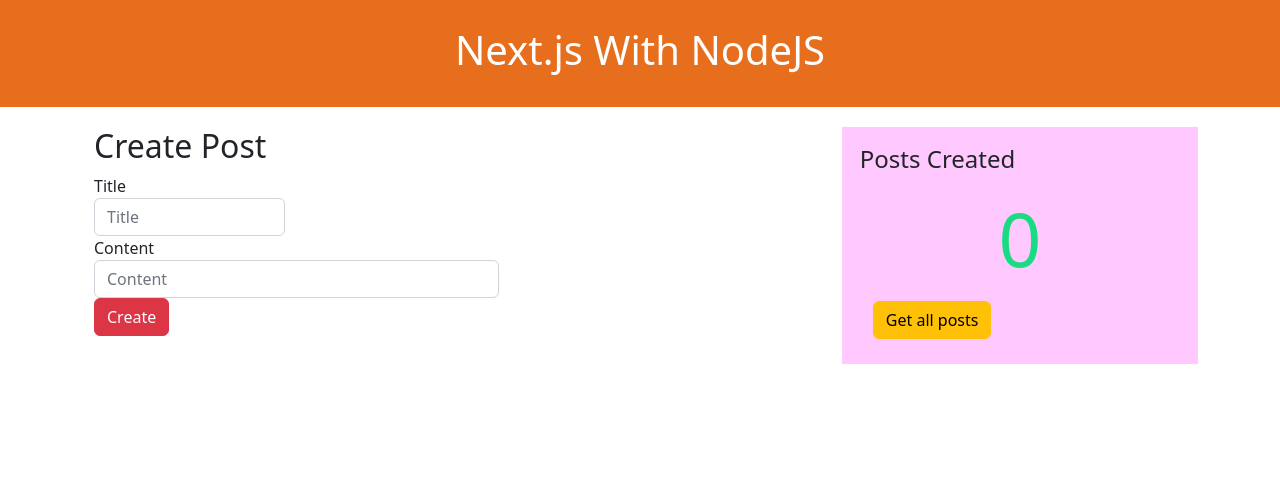
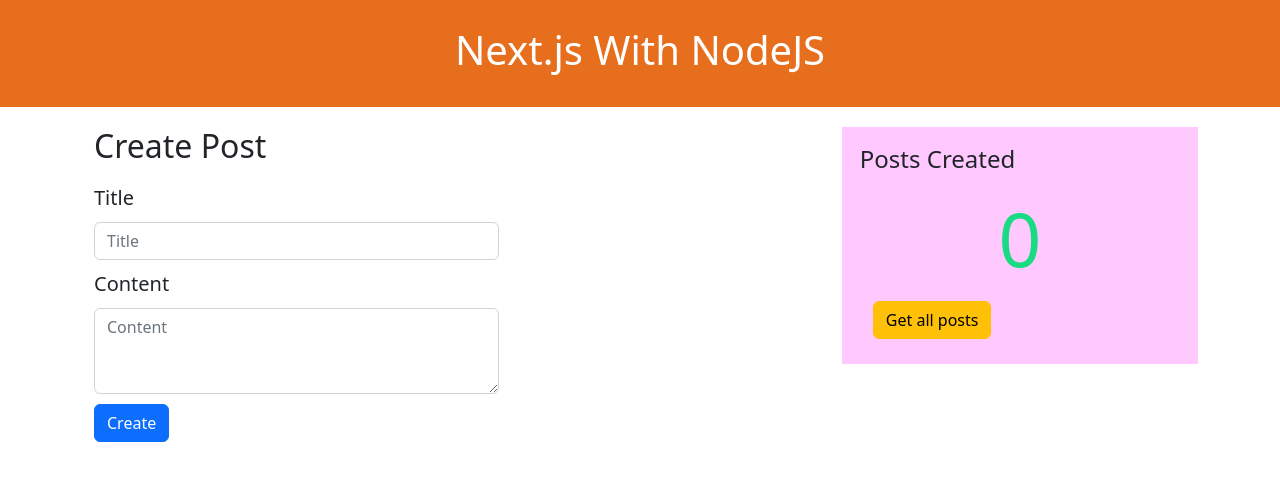
Before and after one commit to UsamaAyub-EE/nodejs-test-project, a Next.js app in the folder blog-app/: page / in a window 1280 px wide. Shown: the top 480 px of the page. Built offline with nearby package versions, Linux system fonts and the light colour scheme.

Commit message:
styling finished

```diff
--- a/blog-app/components/App.js
+++ b/blog-app/components/App.js
@@ -26,12 +26,16 @@
       updatePost(this.state.post, this.state.postID).then(response => {
         console.log(response);
       });
+      this.getAllPosts();
+      this.setState({ post: { title: '', content: '' } });
       return;
     }
     createPost(this.state.post).then(response => {
       console.log(response);
       this.setState({ numberOfPosts: this.state.numberOfPosts + 1 });
     });
+    this.setState({ post: { title: '', content: '' } });
+    this.getAllPosts();
   };
 
   getAllPosts = () => {
@@ -46,6 +50,7 @@
       console.log(response);
       this.setState({ numberOfPosts: this.state.numberOfPosts - 1 });
     });
+    this.getAllPosts();
   };
 
   onChangeForm = e => {
@@ -73,7 +78,7 @@
     return (
       <div className='App'>
         <Header></Header>
-        <div className='container mrgnbtm'>
+        <div className='container mrgntop'>
           <div className='row'>
             <div className='col-md-8'>
               <CreatePost
--- a/blog-app/components/CreatePost.js
+++ b/blog-app/components/CreatePost.js
@@ -10,12 +10,12 @@
   return (
     <div className='container'>
       <div className='row'>
-        <div className='col-md-7 mrgnbtm'>
+        <div className='col-md-7 mrgntop'>
           <h2>{edit ? 'Edit' : 'Create'} Post</h2>
           <form>
             <div className='row'>
-              <div className='form-group col-md-6'>
-                <label htmlFor='exampleInputEmail1'>Title</label>
+              <div className='form-group col-md-12'>
+                <label htmlFor='exampleInputEmail1' class="col-sm-2 col-form-label col-form-label-lg">Title</label>
                 <input
                   type='text'
                   onChange={e => onChangeForm(e)}
@@ -30,8 +30,8 @@
             </div>
             <div className='row'>
               <div className='form-group col-md-12'>
-                <label htmlFor='exampleInputEmail1'>Content</label>
-                <input
+                <label htmlFor='exampleInputEmail1' class="col-sm-2 col-form-label col-form-label-lg">Content</label>
+                <textarea
                   type='text'
                   onChange={e => onChangeForm(e)}
                   className='form-control'
@@ -39,6 +39,7 @@
                   id='content'
                   aria-describedby='emailHelp'
                   placeholder='Content'
+                  rows={3}
                   value={post.content}
                 />
               </div>
@@ -46,14 +47,14 @@
             <button
               type='button'
               onClick={e => createPost()}
-              className='btn btn-danger'
+              className='btn btn-primary margin-btn'
             >
               {edit ? 'Update' : 'Create'}
             </button>
             {edit && (<button
               type='button'
               onClick={e => onCancelClick()}
-              className='btn btn-danger'
+              className='btn btn-danger margin-btn'
             >
               Cancel
             </button>)}
--- a/blog-app/components/Posts.js
+++ b/blog-app/components/Posts.js
@@ -7,10 +7,10 @@
   const PostRow = (post, index) => {
     return (
       <div>
-        <h2>{post.title}</h2>
+        <h2 style={{color: 'rgb(25, 103, 25)', fontWeight: 'bold'}} >{post.title}</h2>
         <h4>{post.content}</h4>
-        <button type="button" onClick= {(e) => deletePost(post._id)} className="btn btn-danger">Delete</button>
-        <button type="button" onClick= {(e) => onEditClick(post)} className="btn btn-danger">Edit</button>
+        <button type="button" onClick= {(e) => deletePost(post._id)} className="btn btn-danger margin-btn">Delete</button>
+        <button type="button" onClick= {(e) => onEditClick(post)} className="btn btn-warning margin-btn">Edit</button>
       </div>
     );
   };
@@ -19,7 +19,9 @@
 
   return (
     <div className='container'>
-      <h1>Posts</h1>
+      <hr class="hr" />
+      <h1 className='heading-posts' >Posts</h1>
+      <hr class="hr" />
       <div>{postTable}</div>
     </div>
   );
--- a/blog-app/styles/globals.css
+++ b/blog-app/styles/globals.css
@@ -35,6 +35,22 @@
   text-align: center;
 }
 
-.mrgnbtm {
+.mrgntop {
   margin-top: 20px;
 }
+
+.margin-btn {
+  margin-top: 10px;
+  margin-bottom: 10px;
+  margin-right: 10px;
+}
+
+.hr {
+  border: 5px solid rgb(9, 0, 128);
+  border-radius: 2px;
+}
+
+.heading-posts {
+  color: aqua;
+  text-align: center;
+}
```
